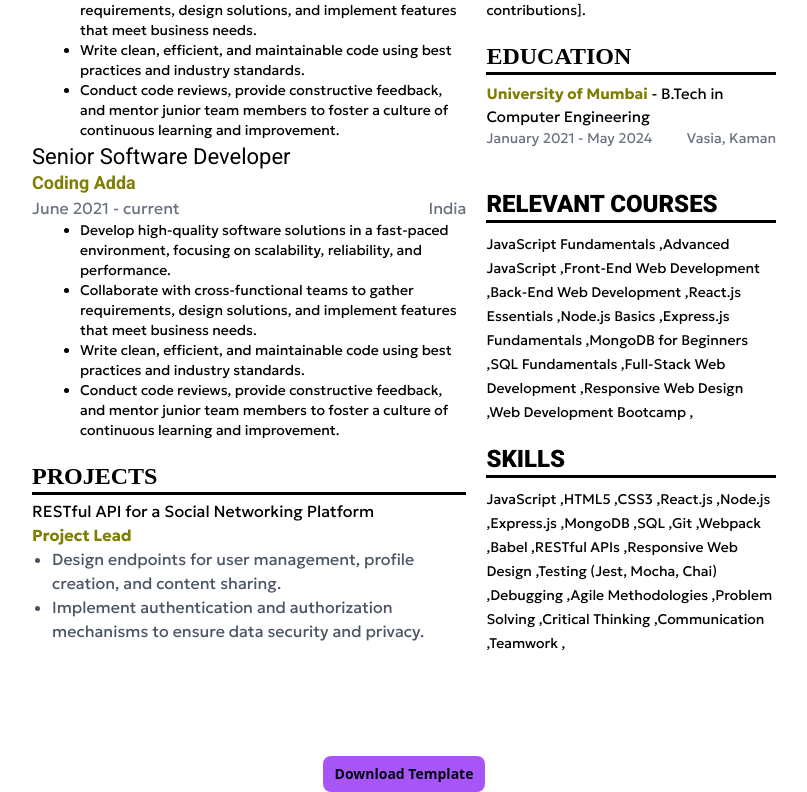
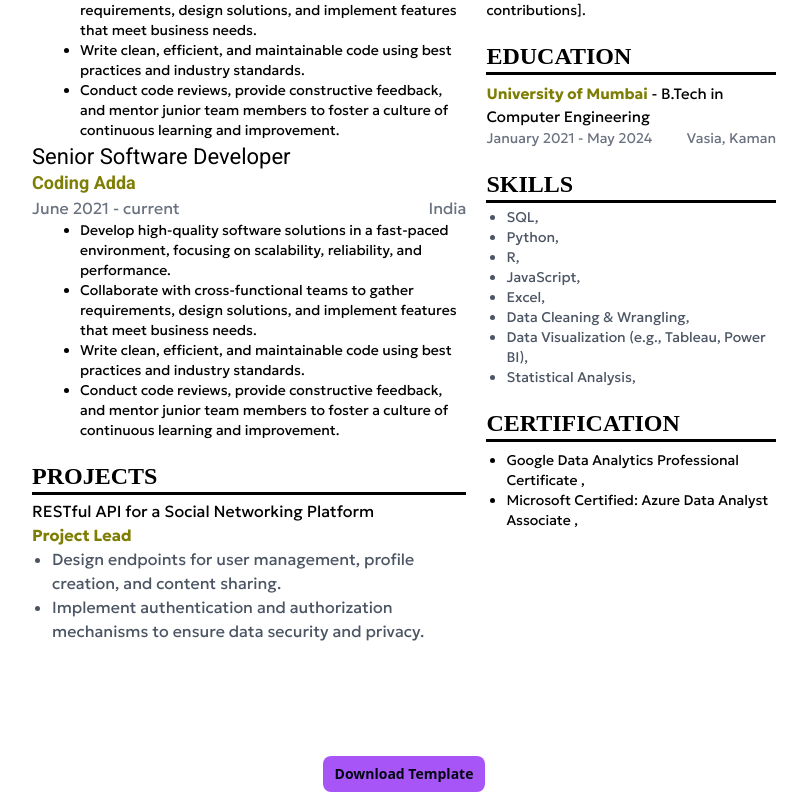
Before and after one commit to HarikrishnanYPR1707/EcliptiQ, a React (Vite) app: page /templates/da/jlr in a window 1280 px wide. Shown: the part 715-1507 px from the top of the page, without its empty margins (236-1043 px from the left). Built offline with nearby package versions, Linux system fonts and the light colour scheme; no server answers; a web font is replaced by a local one.

Commit message:
Done with all the section

```diff
--- a/src/components/resumeTemplates/da/DaJlr.jsx
+++ b/src/components/resumeTemplates/da/DaJlr.jsx
@@ -170,7 +170,7 @@ const DaJlr = () => {
                 </div>
               </div>
               {/* Education Section */}
-              <div className="mb-5">
+              <div className="">
                 <h1 className="mb-2 border-b-[3px] border-black font-timesNewRoman text-2xl font-black uppercase">
                   Education
                 </h1>
@@ -194,65 +194,46 @@ const DaJlr = () => {
                   </div>
                 </div>
               </div>
-              {/* Relevant Courses section  */}
-              <div className="">
-                <h1 className="mb-2 border-b-[3px] border-black font-roboto text-2xl font-black uppercase">
-                  Relevant Courses
-                </h1>
-                <div className="">
-                  {[
-                    "JavaScript Fundamentals",
-                    "Advanced JavaScript",
-                    "Front-End Web Development",
-                    "Back-End Web Development",
-                    "React.js Essentials",
-                    "Node.js Basics",
-                    "Express.js Fundamentals",
-                    "MongoDB for Beginners",
-                    "SQL Fundamentals",
-                    "Full-Stack Web Development",
-                    "Responsive Web Design",
-                    "Web Development Bootcamp",
-                  ].map((skill, i) => (
-                    <span key={i} className="text-sm">
-                      {skill + " "},
-                    </span>
-                  ))}
-                </div>
-              </div>
               {/* Skills section  */}
               <div className="">
-                <h1 className="mb-2 border-b-[3px] border-black font-roboto text-2xl font-black uppercase">
+                <h1 className="mb-1 border-b-[3px] border-black font-timesNewRoman text-2xl font-black uppercase">
                   Skills
                 </h1>
-                <div className="">
+                <ul className="">
                   {[
+                    "SQL",
+                    "Python",
+                    "R",
                     "JavaScript",
-                    "HTML5",
-                    "CSS3",
-                    "React.js",
-                    "Node.js",
-                    "Express.js",
-                    "MongoDB",
-                    "SQL",
-                    "Git",
-                    "Webpack",
-                    "Babel",
-                    "RESTful APIs",
-                    "Responsive Web Design",
-                    "Testing (Jest, Mocha, Chai)",
-                    "Debugging",
-                    "Agile Methodologies",
-                    "Problem Solving",
-                    "Critical Thinking",
-                    "Communication",
-                    "Teamwork",
+                    "Excel",
+                    "Data Cleaning & Wrangling",
+                    "Data Visualization (e.g., Tableau, Power BI)",
+                    "Statistical Analysis",
                   ].map((skill, i) => (
-                    <span key={i} className="text-sm">
+                    <li
+                      key={i}
+                      className="ml-5 list-disc text-sm text-gray-600"
+                    >
+                      {skill},
+                    </li>
+                  ))}
+                </ul>
+              </div>
+              {/* Certification section  */}
+              <div className="">
+                <h1 className="mb-2 border-b-[3px] border-black font-timesNewRoman text-2xl font-black uppercase">
+                  Certification
+                </h1>
+                <ul className="">
+                  {[
+                    "Google Data Analytics Professional Certificate",
+                    "Microsoft Certified: Azure Data Analyst Associate",
+                  ].map((skill, i) => (
+                    <li key={i} className="ml-5 list-disc text-sm">
                       {skill + " "},
-                    </span>
+                    </li>
                   ))}
-                </div>
+                </ul>
               </div>
             </div>
           </div>
```
